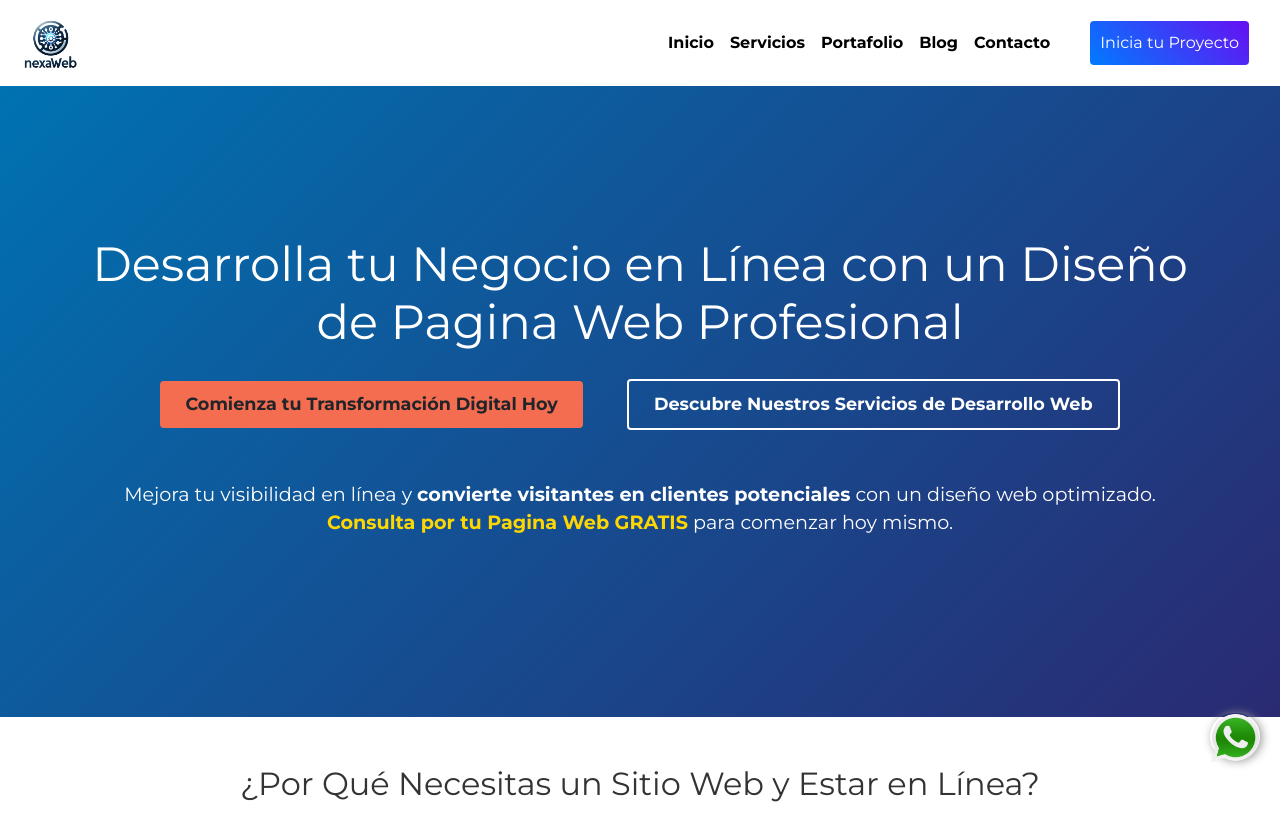
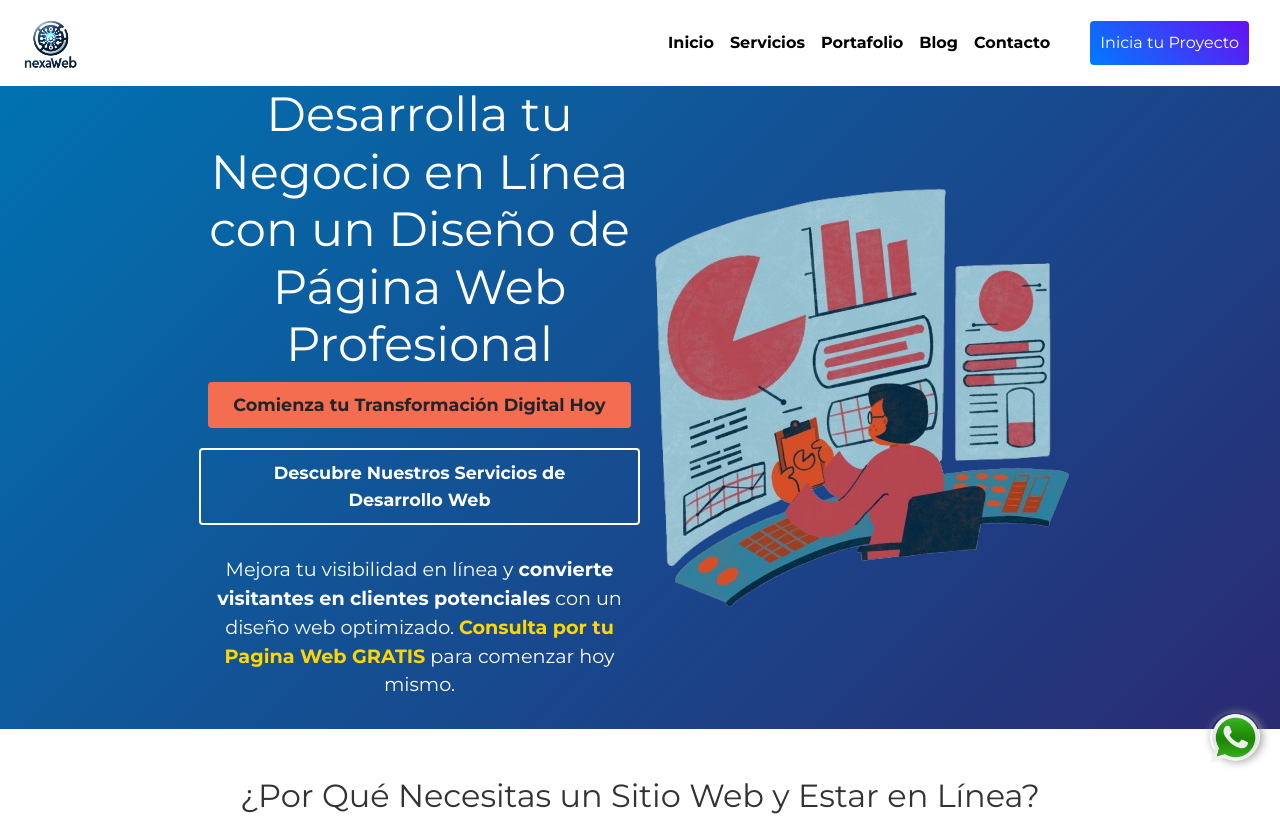
Before and after one commit to IvanErtel/nexaWeb, a plain HTML site: page index.html in a window 1280 px wide. Shown: the top 819 px of the page. Drawn offline with nearby package versions, Linux system fonts and the light colour scheme.

Commit message:
actualizacion banner y estilos

```diff
--- a/index.html
+++ b/index.html
@@ -42,7 +42,7 @@
     <!-- google Search Console -->
     <meta name="google-site-verification" content="jxbRFHKRqCVZPhtlABeABkK7orQWpZ4NyAEefDqcDm4" />
     <!-- Estilos personalizados -->
-    <link rel="stylesheet" href="styles/styles.css">
+    <link rel="stylesheet" href="styles/styles2.css">
     <link rel="preload" href="https://fonts.googleapis.com/css2?family=Montserrat:wght@400;700&display=swap" as="style"
         onload="this.rel='stylesheet'">
     <noscript>
@@ -109,11 +109,10 @@
         </nav>
     </header>
 
-    <!-- Sección Hero adaptada con Bootstrap -->
     <section id="home" class="hero" data-aos="fade-up">
         <div class="hero-inner">
-            <h1>Desarrolla tu Negocio en Línea con un Diseño de Pagina Web Profesional</h1>
-            <!-- <h2>Diseñamos Paginas Web que Atraen Clientes y Generan Resultados</h2> -->
+            <div class="hero-content">
+                <h1>Desarrolla tu Negocio en Línea con un Diseño de Página Web Profesional</h1>
                 <div class="hero-actions">
                     <a href="#contact" class="btn btn-action">Comienza tu Transformación Digital Hoy</a>
                     <a href="#about" class="btn btn-secondary">Descubre Nuestros Servicios de Desarrollo Web</a>
@@ -122,7 +121,12 @@
                         potenciales</strong> con un diseño web optimizado. <span style="color: #FFD700;"><strong>Consulta
                             por tu Pagina Web GRATIS</strong></span> para comenzar hoy mismo.</p>
             </div>
+            <div class="hero-image">
+                <img src="/nexaWeb/assets/logobanner.png" alt="Innovación y Tecnología">
+            </div>
+        </div>
     </section>
+
 
     <!-- Ventajas de tener web -->
     <section id="about" class="py-5" data-aos="fade-right">
@@ -240,11 +244,22 @@
                 <!-- SostenibleYa -->
                 <div class="col-md-6 col-lg-4 my-3">
                     <div class="portfolio-card-minimal">
-                        <img loading="lazy" src="./assets/sostenibleya.PNG" alt="SostenibleYa" class="portfolio-image-minimal">
+                        <img loading="lazy" src="./assets/sostenibleya.PNG" alt="web anime store" class="portfolio-image-minimal">
                         <div class="portfolio-info-minimal">
                             <h5 class="project-title">SostenibleYa</h5>
                             <p class="project-description">Web sobre huella de carbono y vida sostenible.</p>
                             <a href="https://sostenibleya.com/" class="btn btn-outline-primary">Ver Proyecto</a>
+                        </div>
+                    </div>
+                </div>
+                                <!-- Store Anime -->
+                                <div class="col-md-6 col-lg-4 my-3">
+                                    <div class="portfolio-card-minimal">
+                                        <img loading="lazy" src="./assets/animeWord.webp" alt="Anime Store web" class="portfolio-image-minimal">
+                                        <div class="portfolio-info-minimal">
+                                            <h5 class="project-title">Anime Store</h5>
+                                            <p class="project-description">Web sobre anime, figuras de acción y manga.</p>
+                                            <a href="https://ivanertel.github.io/Anime-Store/" class="btn btn-outline-primary">Ver Proyecto</a>
                                         </div>
                                     </div>
                                 </div>
--- a/styles/styles2.css
+++ b/styles/styles2.css
@@ -74,14 +74,7 @@ body {
 }
 
 /* Inicio Banner */
-.hero {
-    padding: 150px 20px;
-    background: linear-gradient(135deg, #009ffd 0%, #2a2a72 100%);
-    color: white;
-    text-align: center;
-    animation: gradientAnimation 30s ease infinite;
-    background-size: 300% 300%;
-}
+
 @keyframes gradientAnimation {
     0% {
         background: linear-gradient(135deg, #009ffd 0%, #2a2a72 100%);
@@ -95,8 +88,11 @@ body {
 }
 
 .hero-inner {
-    max-width: 1100px;
+    display: flex;
+    align-items: center;
+    justify-content: space-between;
     margin: auto;
+    width: 70%;
 }
 
 .hero h1 {
@@ -118,11 +114,42 @@ body {
     margin-top: 30px;
 }
 
+.hero-actions {
+    display: flex;
+    justify-content: center; /* Centra horizontalmente */
+    align-items: center; /* Alinea verticalmente */
+    gap: 20px; /* Espacio entre los botones */
+    flex-wrap: wrap; /* Permite que los botones se adapten en pantallas pequeñas */
+}
+
 .hero-actions .btn {
-    margin: 20px;
+    margin: 0; /* Elimina margen innecesario */
     padding: 10px 25px;
     font-size: 1.1rem;
     font-weight: 600;
+    text-align: center;
+}
+.hero {
+    padding: 0px 10px;
+    background: linear-gradient(135deg, #009ffd 0%, #2a2a72 100%);
+    color: white;
+    text-align: center;
+    animation: gradientAnimation 30s ease infinite;
+    display: flex;
+    align-items: center;
+    justify-content: space-between;
+    flex-wrap: nowrap; /* No envolver por defecto */
+    gap: 10px;
+}
+
+.hero-content {
+    max-width: 50%;
+    text-align: center;
+}
+
+.hero-image img {
+    max-width: 100%;
+    height: auto;
 }
 
 .btn-action {
```
Also changed, not shown: blog/blog.html (+1 -1 lines), assets/diseño-responsive.webp (deleted), assets/landing.webp (deleted), assets/logobanner.png (added), assets/mantenimiento.webp (deleted), assets/webcompleta.webp (deleted). Lines whose indentation alone changed are shown as unchanged.
